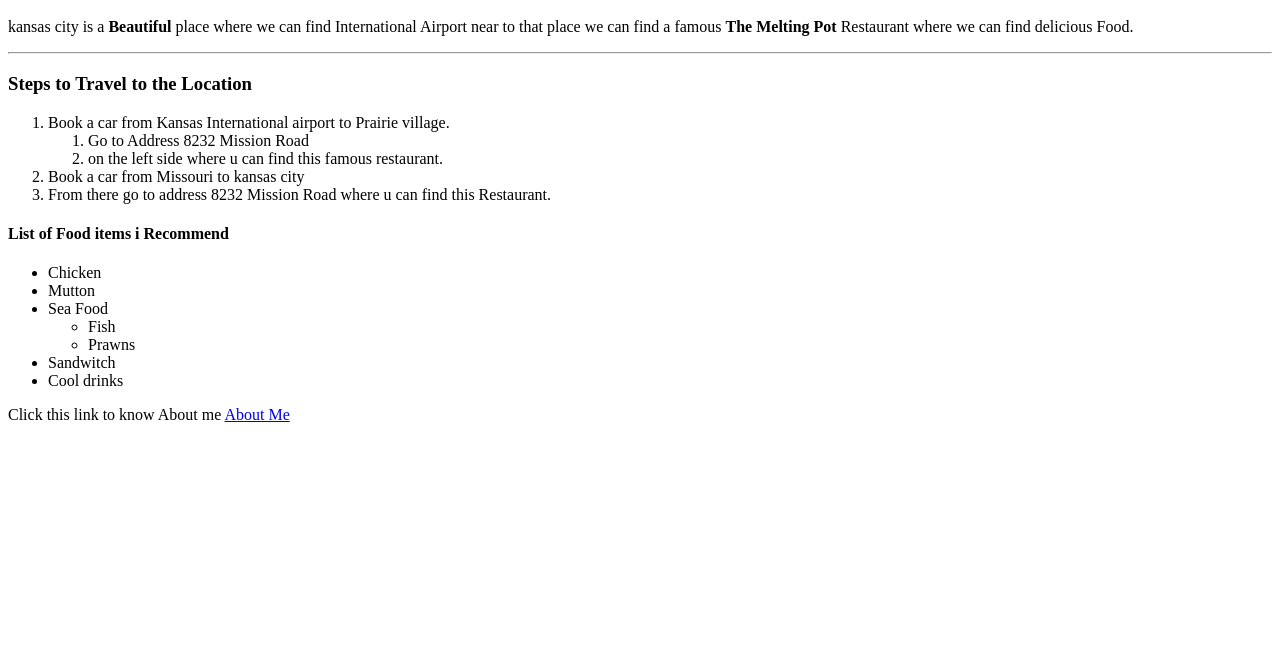
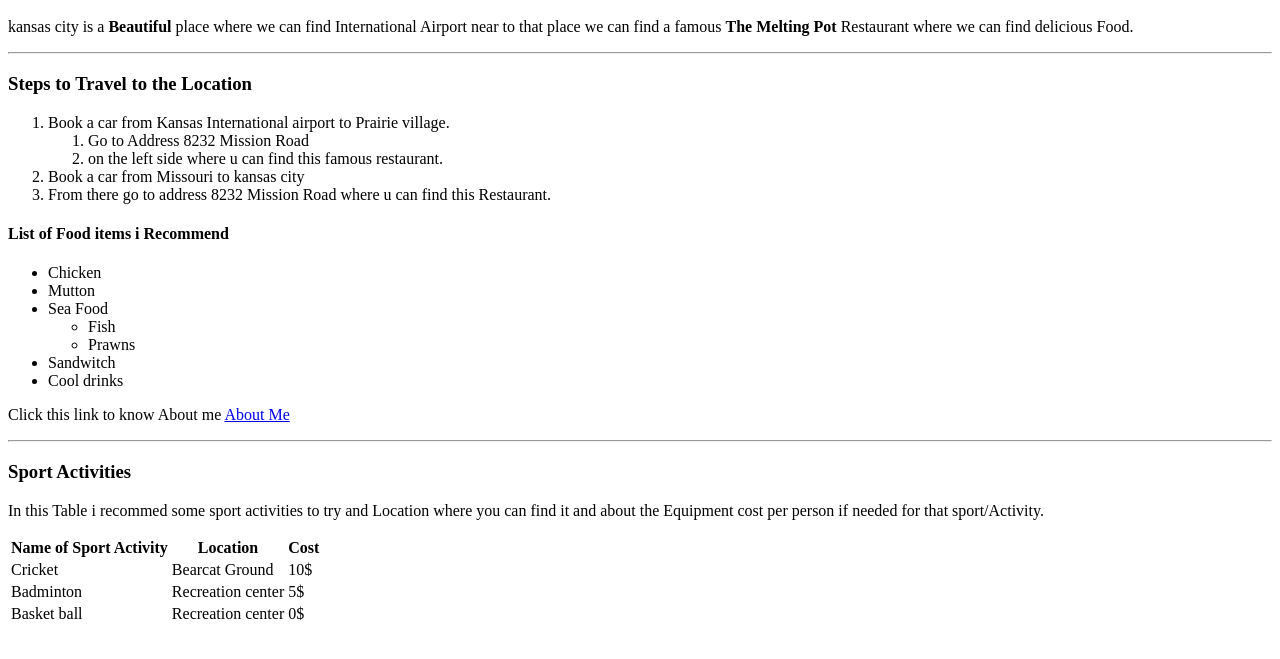
Before and after one commit to 44-563-Web-Apps-S22/webapps-s22-assignment-3-saikiran-kumar, a plain HTML site: page index.html in a window 1280 px wide. Shown: the part 101-760 px from the top of the page. Drawn offline with Linux system fonts and the light colour scheme.

Commit message:
Added Table about sport Activity

```diff
--- a/index.html
+++ b/index.html
@@ -36,7 +36,33 @@
     </ul>
 
     <p>Click this link to know About me <a href="aboutme.html">About Me</a></p>
+    <hr>
+    <h3>Sport Activities</h3>
+    <p>In this Table i recommed some sport activities to try and Location
+        where you can find it and about the Equipment cost per person if needed for that sport/Activity.</p>
 
+        <table>
+            <tr>
+                <th>Name of Sport Activity</th>
+                <th>Location</th>
+                <th>Cost</th>
+            </tr>
+            <tr>
+                <td>Cricket</td>
+                <td>Bearcat Ground</td>
+                <td>10$</td>
+            </tr>
+            <tr>
+                <td>Badminton</td>
+                <td>Recreation center</td>
+                <td>5$</td>
+            </tr>
+            <tr>
+                <td>Basket ball</td>
+                <td>Recreation center</td>
+                <td>0$</td>
+            </tr>
+        </table>
 
 </body>
 </html>
```
